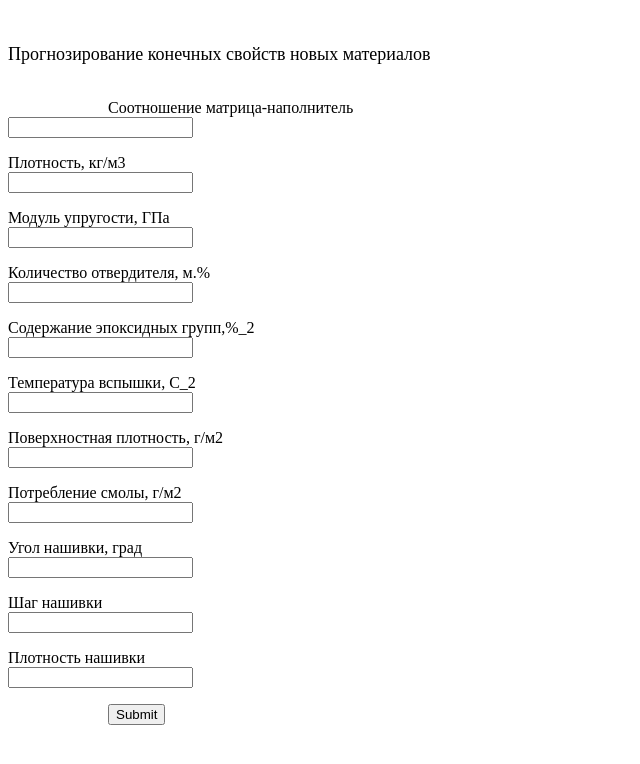
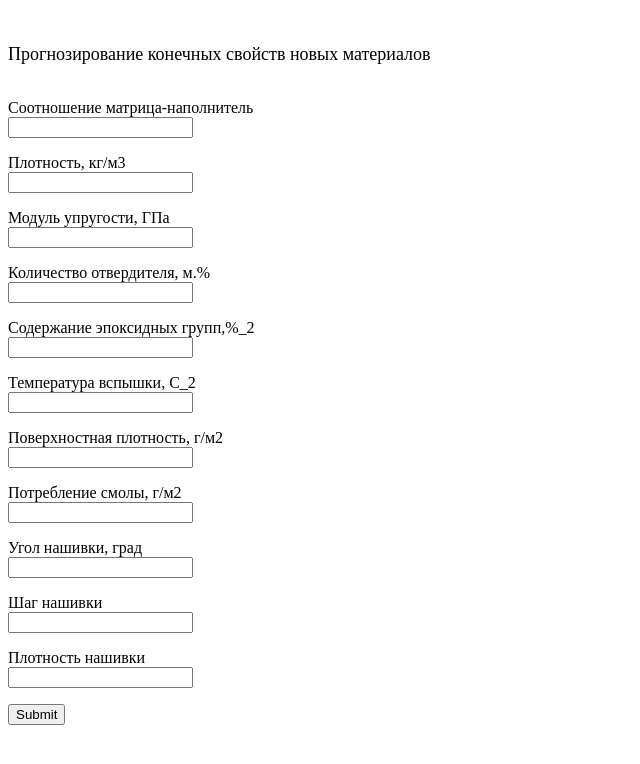
Before and after one commit to s-marello/app_lecture, a Flask app: page / in a window 1280 px wide. Shown: the top 764 px of the page, without its empty margins (0-640 px from the left). Run offline with Flask 2, Linux system fonts and the light colour scheme.

Commit message:
Update login.html

```diff
--- a/templates/login.html
+++ b/templates/login.html
@@ -1,13 +1,10 @@
 <!DOCTYPE html>
 <html lang="en">
 <style>
-p {
-    text-indent: 100px;
+ul {
+    padding: 0; /* Убираем поля */
+    margin-left: 20px; /* Отступ слева */
    }
-form {
-    margin: left;
-    width: 33%
-}
 </style>
 <head>
     <meta charset="UTF-8">
```
